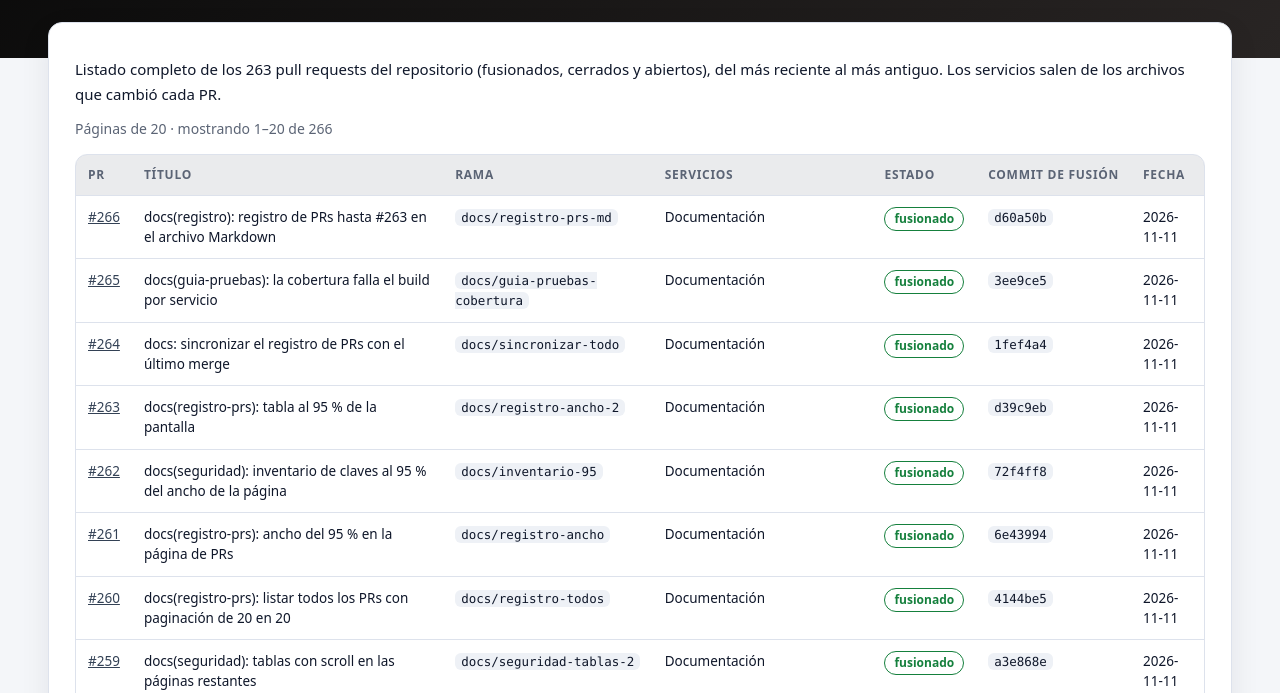
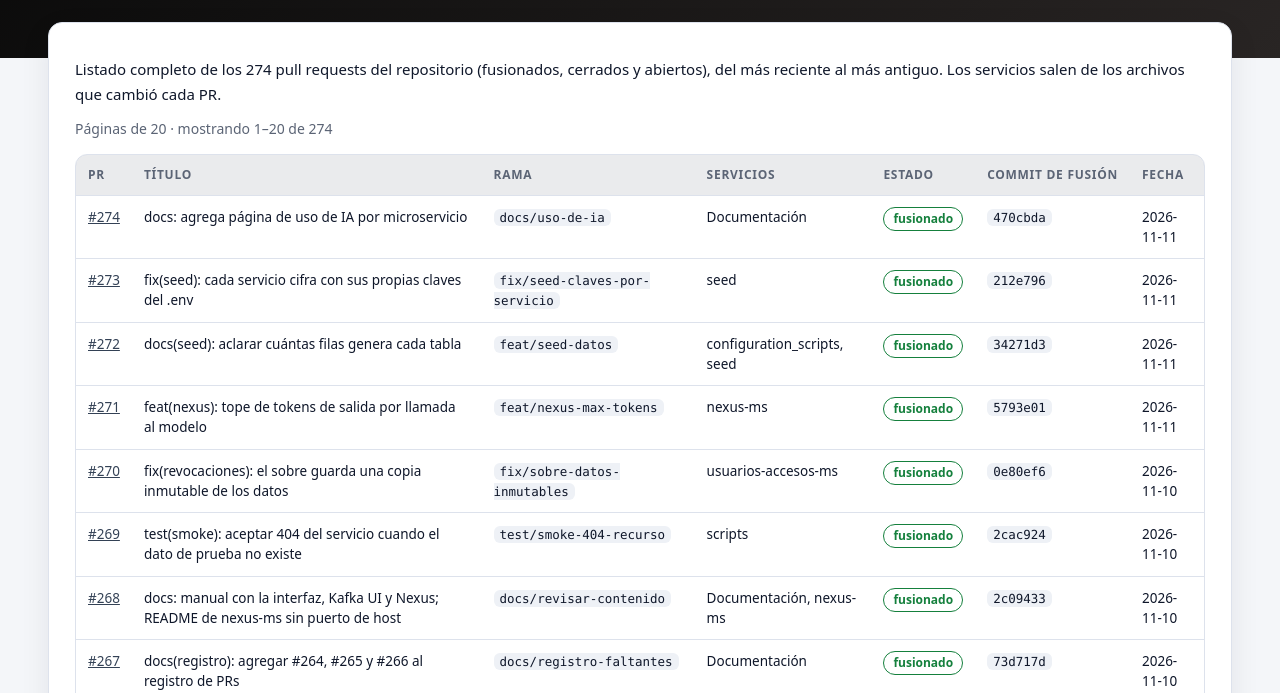
Before and after one commit to josesaid/EMPRESA_JOSESAID, a plain HTML site: page docs/registro-prs.html in a window 1280 px wide. Shown: the part 107-800 px from the top of the page. Drawn offline with Linux system fonts and the light colour scheme.

Commit message:
docs: admin@empresa.mx en lugar de admin@demo, y registro de PRs #267 a #274
Actualiza las páginas de uso de IA, el Excel y seed/README.md al usuario admin@empresa.mx. Agrega al registro de PRs los #267 a #274.

Co-Authored-By: Claude Haiku 5.5 <noreply@anthropic.com>

Claude-Session: https://claude.ai/code/session_01QDKu8QPGbTqSWtHiDCncub

```diff
--- a/docs/registro-prs.html
+++ b/docs/registro-prs.html
@@ -70,11 +70,19 @@ PRs de la sesión de seguridad y pruebas</h1>
 </div></header>
 <main>
   <article class="panel">
-<p>Listado completo de los 263 pull requests del repositorio (fusionados, cerrados y abiertos), del más reciente al más antiguo. Los servicios salen de los archivos que cambió cada PR.</p>
+<p>Listado completo de los 274 pull requests del repositorio (fusionados, cerrados y abiertos), del más reciente al más antiguo. Los servicios salen de los archivos que cambió cada PR.</p>
 <p class="resumen-total">Páginas de 20 · <span id="rango"></span></p>
 <div class="tabla-wrap"><table id="prs">
 <thead><tr><th>PR</th><th>Título</th><th>Rama</th><th>Servicios</th><th>Estado</th><th>Commit de fusión</th><th>Fecha</th></tr></thead>
 <tbody>
+<tr data-est="fusionado"><td><a href="https://github.com/josesaid/EMPRESA_JOSESAID/pull/274">#274</a></td><td>docs: agrega página de uso de IA por microservicio</td><td><code>docs/uso-de-ia</code></td><td>Documentación</td><td><span class="estado estado-fusionado">fusionado</span></td><td><code>470cbda</code></td><td>2026-11-11</td></tr>
+<tr data-est="fusionado"><td><a href="https://github.com/josesaid/EMPRESA_JOSESAID/pull/273">#273</a></td><td>fix(seed): cada servicio cifra con sus propias claves del .env</td><td><code>fix/seed-claves-por-servicio</code></td><td>seed</td><td><span class="estado estado-fusionado">fusionado</span></td><td><code>212e796</code></td><td>2026-11-11</td></tr>
+<tr data-est="fusionado"><td><a href="https://github.com/josesaid/EMPRESA_JOSESAID/pull/272">#272</a></td><td>docs(seed): aclarar cuántas filas genera cada tabla</td><td><code>feat/seed-datos</code></td><td>configuration_scripts, seed</td><td><span class="estado estado-fusionado">fusionado</span></td><td><code>34271d3</code></td><td>2026-11-11</td></tr>
+<tr data-est="fusionado"><td><a href="https://github.com/josesaid/EMPRESA_JOSESAID/pull/271">#271</a></td><td>feat(nexus): tope de tokens de salida por llamada al modelo</td><td><code>feat/nexus-max-tokens</code></td><td>nexus-ms</td><td><span class="estado estado-fusionado">fusionado</span></td><td><code>5793e01</code></td><td>2026-11-11</td></tr>
+<tr data-est="fusionado"><td><a href="https://github.com/josesaid/EMPRESA_JOSESAID/pull/270">#270</a></td><td>fix(revocaciones): el sobre guarda una copia inmutable de los datos</td><td><code>fix/sobre-datos-inmutables</code></td><td>usuarios-accesos-ms</td><td><span class="estado estado-fusionado">fusionado</span></td><td><code>0e80ef6</code></td><td>2026-11-10</td></tr>
+<tr data-est="fusionado"><td><a href="https://github.com/josesaid/EMPRESA_JOSESAID/pull/269">#269</a></td><td>test(smoke): aceptar 404 del servicio cuando el dato de prueba no existe</td><td><code>test/smoke-404-recurso</code></td><td>scripts</td><td><span class="estado estado-fusionado">fusionado</span></td><td><code>2cac924</code></td><td>2026-11-10</td></tr>
+<tr data-est="fusionado"><td><a href="https://github.com/josesaid/EMPRESA_JOSESAID/pull/268">#268</a></td><td>docs: manual con la interfaz, Kafka UI y Nexus; README de nexus-ms sin puerto de host</td><td><code>docs/revisar-contenido</code></td><td>Documentación, nexus-ms</td><td><span class="estado estado-fusionado">fusionado</span></td><td><code>2c09433</code></td><td>2026-11-10</td></tr>
+<tr data-est="fusionado"><td><a href="https://github.com/josesaid/EMPRESA_JOSESAID/pull/267">#267</a></td><td>docs(registro): agregar #264, #265 y #266 al registro de PRs</td><td><code>docs/registro-faltantes</code></td><td>Documentación</td><td><span class="estado estado-fusionado">fusionado</span></td><td><code>73d717d</code></td><td>2026-11-10</td></tr>
 <tr data-est="fusionado"><td><a href="https://github.com/josesaid/EMPRESA_JOSESAID/pull/266">#266</a></td><td>docs(registro): registro de PRs hasta #263 en el archivo Markdown</td><td><code>docs/registro-prs-md</code></td><td>Documentación</td><td><span class="estado estado-fusionado">fusionado</span></td><td><code>d60a50b</code></td><td>2026-11-11</td></tr>
 <tr data-est="fusionado"><td><a href="https://github.com/josesaid/EMPRESA_JOSESAID/pull/265">#265</a></td><td>docs(guia-pruebas): la cobertura falla el build por servicio</td><td><code>docs/guia-pruebas-cobertura</code></td><td>Documentación</td><td><span class="estado estado-fusionado">fusionado</span></td><td><code>3ee9ce5</code></td><td>2026-11-11</td></tr>
 <tr data-est="fusionado"><td><a href="https://github.com/josesaid/EMPRESA_JOSESAID/pull/264">#264</a></td><td>docs: sincronizar el registro de PRs con el último merge</td><td><code>docs/sincronizar-todo</code></td><td>Documentación</td><td><span class="estado estado-fusionado">fusionado</span></td><td><code>1fef4a4</code></td><td>2026-11-11</td></tr>
```
Also changed, not shown: uso-ia-detalles/uso-ia-clientes-ms.html (+1 -1 lines), uso-ia-detalles/uso-ia-discovery-ms.html (+1 -1 lines), uso-ia-detalles/uso-ia-gateway-ms.html (+1 -1 lines), uso-ia-detalles/uso-ia-nexus-ms.html (+1 -1 lines), uso-ia-detalles/uso-ia-usuarios-accesos-ms.html (+1 -1 lines), 3 other files.
